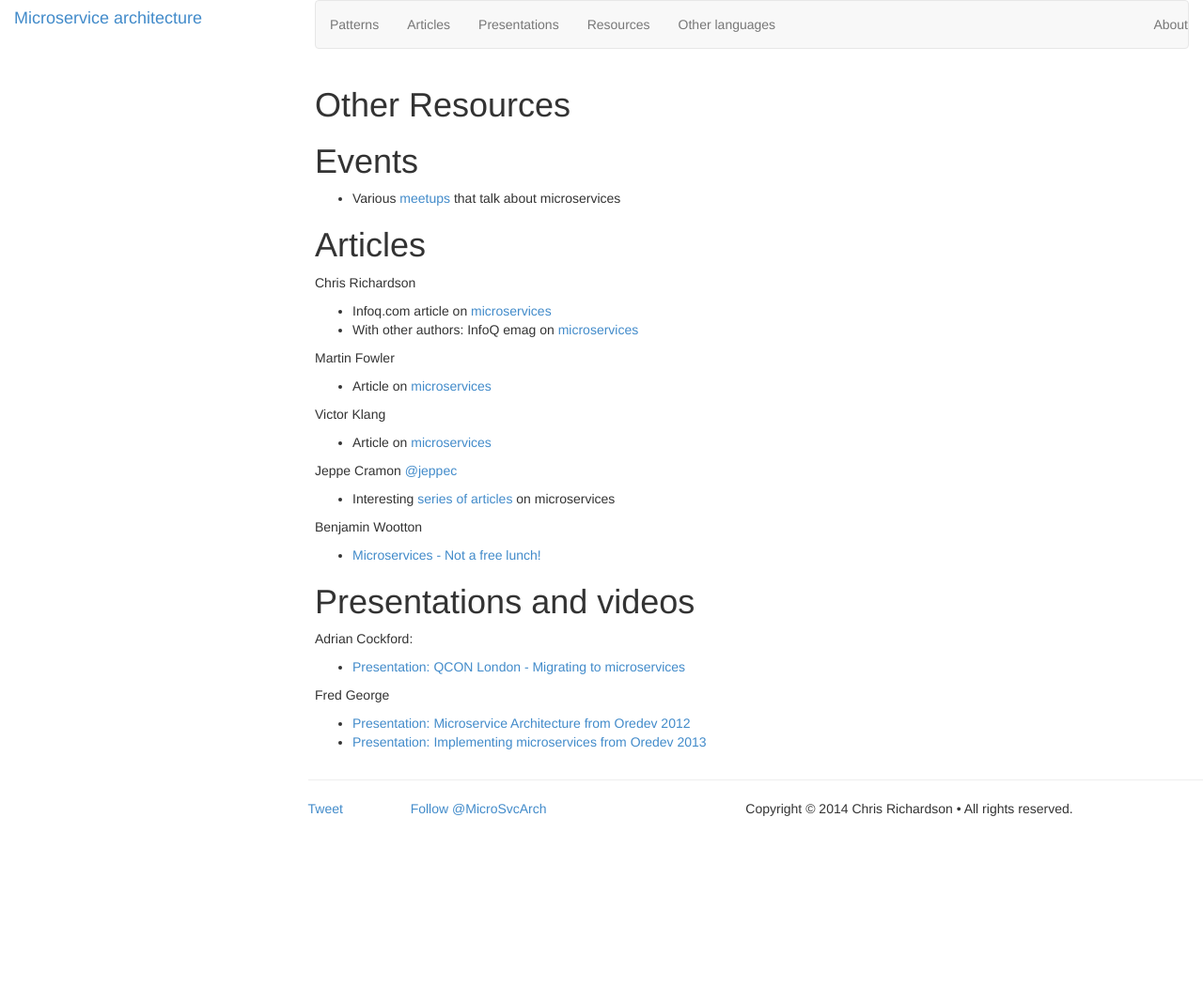
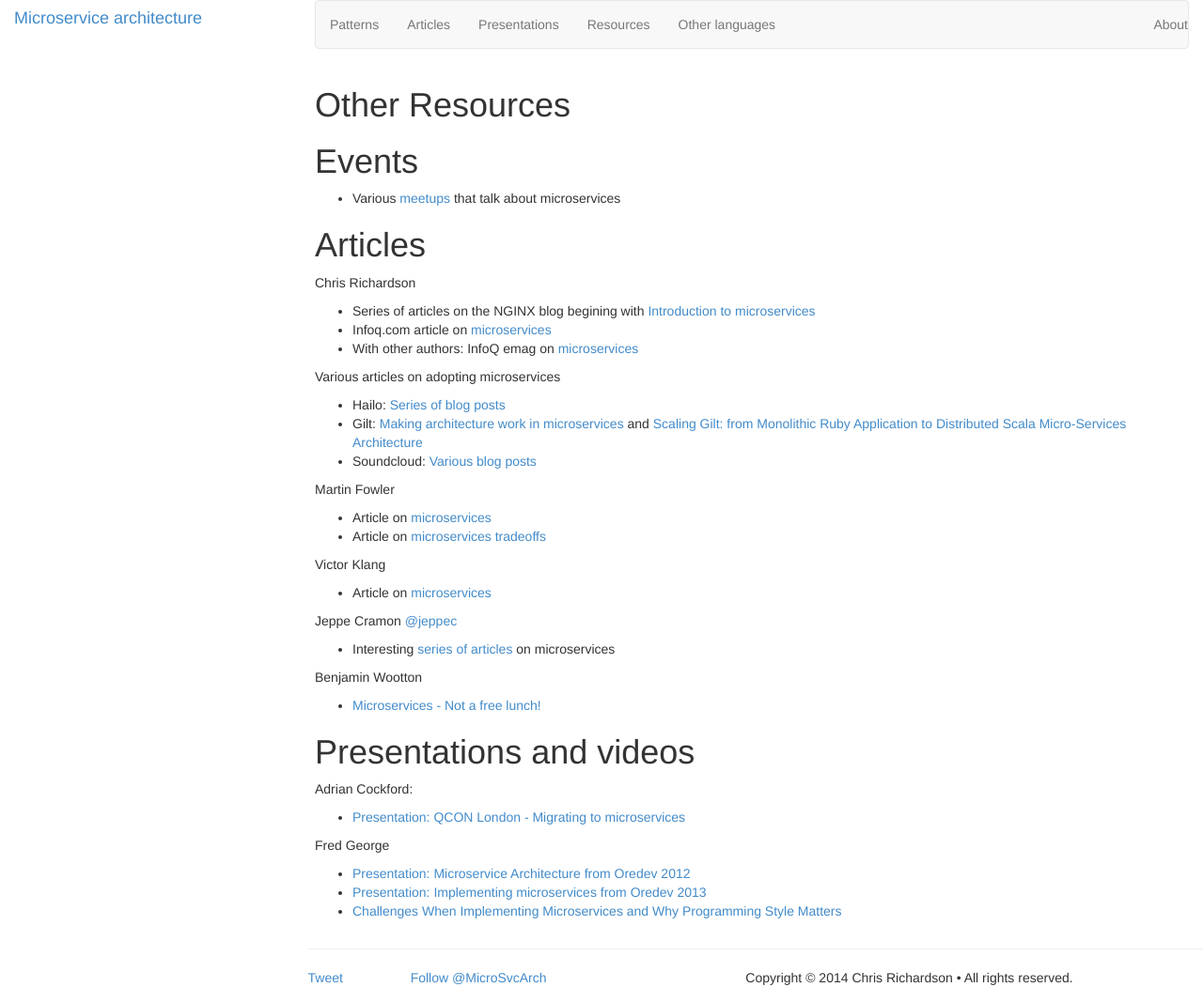
Before and after one commit to joobn72/microservices, a Jekyll site: the page built from resources/index.md, in a window 1280 px wide. Shown: the whole page at 94% size. Built offline with Jekyll 4.4.1, drawn with Linux system fonts in a browser that asks for light colours; Markdown is read by kramdown in place of the engine named in the settings; comment, search, counter and statistics services are not loaded; before the commit the page ends 900 px from its top, so only the background shows below that.

Commit message:
Added links to articles and presentations

```diff
--- a/resources/index.md
+++ b/resources/index.md
@@ -13,12 +13,21 @@
 
 Chris Richardson
 
+* Series of articles on the NGINX blog begining with [Introduction to microservices](http://nginx.com/blog/introduction-to-microservices/)
 * Infoq.com article on [microservices](http://www.infoq.com/articles/microservices-intro)
 * With other authors: InfoQ emag on [microservices](http://www.infoq.com/minibooks/emag-microservices)
+
+Various articles on adopting microservices
+
+* Hailo: [Series of blog posts](https://sudo.hailoapp.com/services/2015/03/09/journey-into-a-microservice-world-part-1/)
+* Gilt: [Making architecture work in microservices](http://tech.gilt.com/2014/11/14/making-architecture-work-in-microservice/) and [Scaling Gilt: from Monolithic Ruby Application to Distributed Scala Micro-Services Architecture](http://www.infoq.com/presentations/scale-gilt)
+* Soundcloud: [Various blog posts](https://developers.soundcloud.com/blog/category/architecture)
+
 
 Martin Fowler
 
 * Article on [microservices](http://martinfowler.com/articles/microservices.html)
+* Article on [microservices tradeoffs](http://martinfowler.com/articles/microservice-trade-offs.html)
 
 Victor Klang
 
@@ -30,7 +39,7 @@
 
 Benjamin Wootton
 
-* [Microservices - Not a free lunch!](http://contino.co.uk/blog/2013/03/31/microservices-no-free-lunch.html)
+* [Microservices - Not a free lunch!](http://highscalability.com/blog/2014/4/8/microservices-not-a-free-lunch.html)
 
 # Presentations and videos
 
@@ -42,3 +51,4 @@
 
 * [Presentation: Microservice Architecture from Oredev 2012](http://oredev.org/2012/sessions/microservice-architecture)
 * [Presentation: Implementing microservices from Oredev 2013](http://oredev.org/2013/wed-fri-conference/implementing-microservice-architectures)
+* [Challenges When Implementing Microservices and Why Programming Style Matters](http://www.infoq.com/news/2015/07/microservices-programming-style)
```
